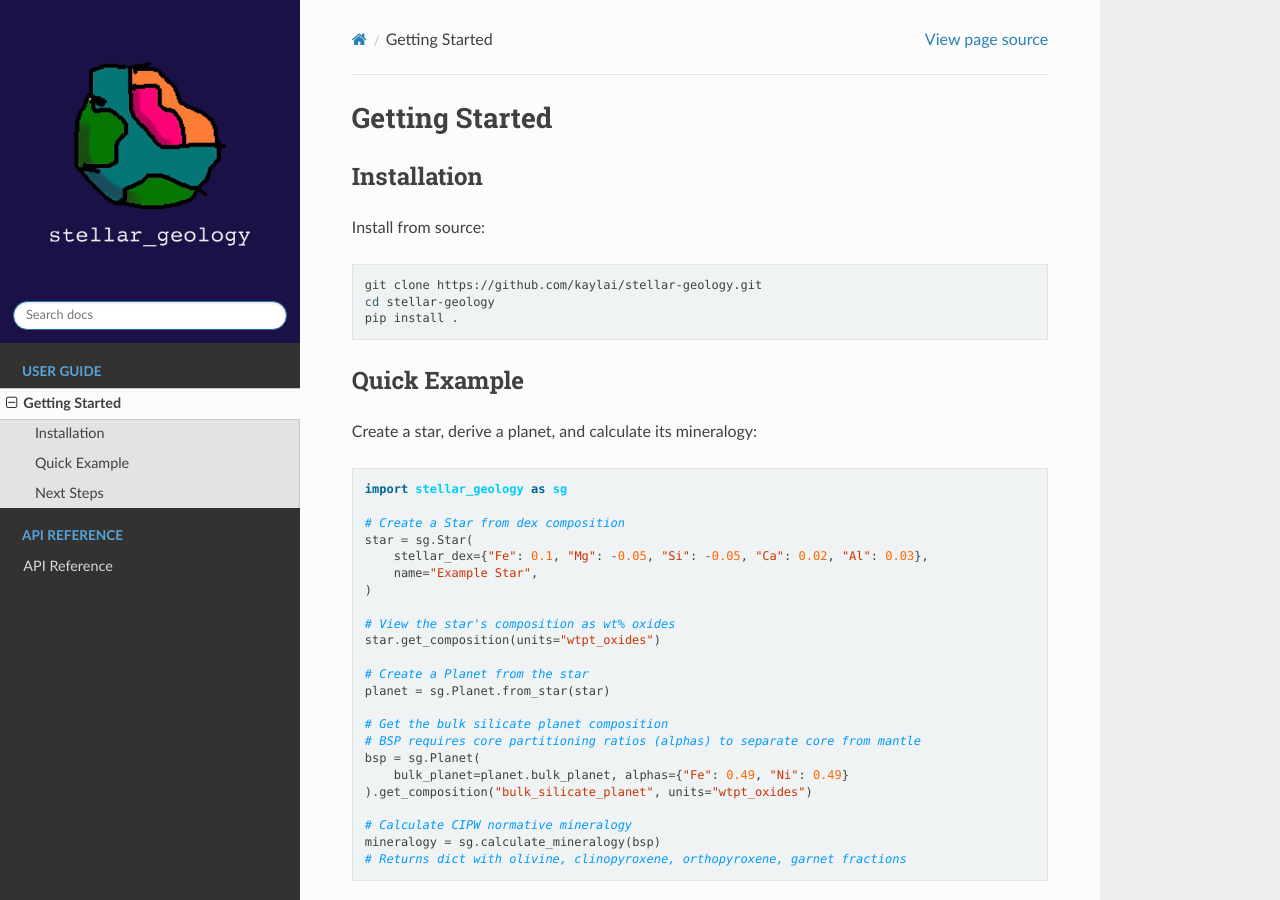
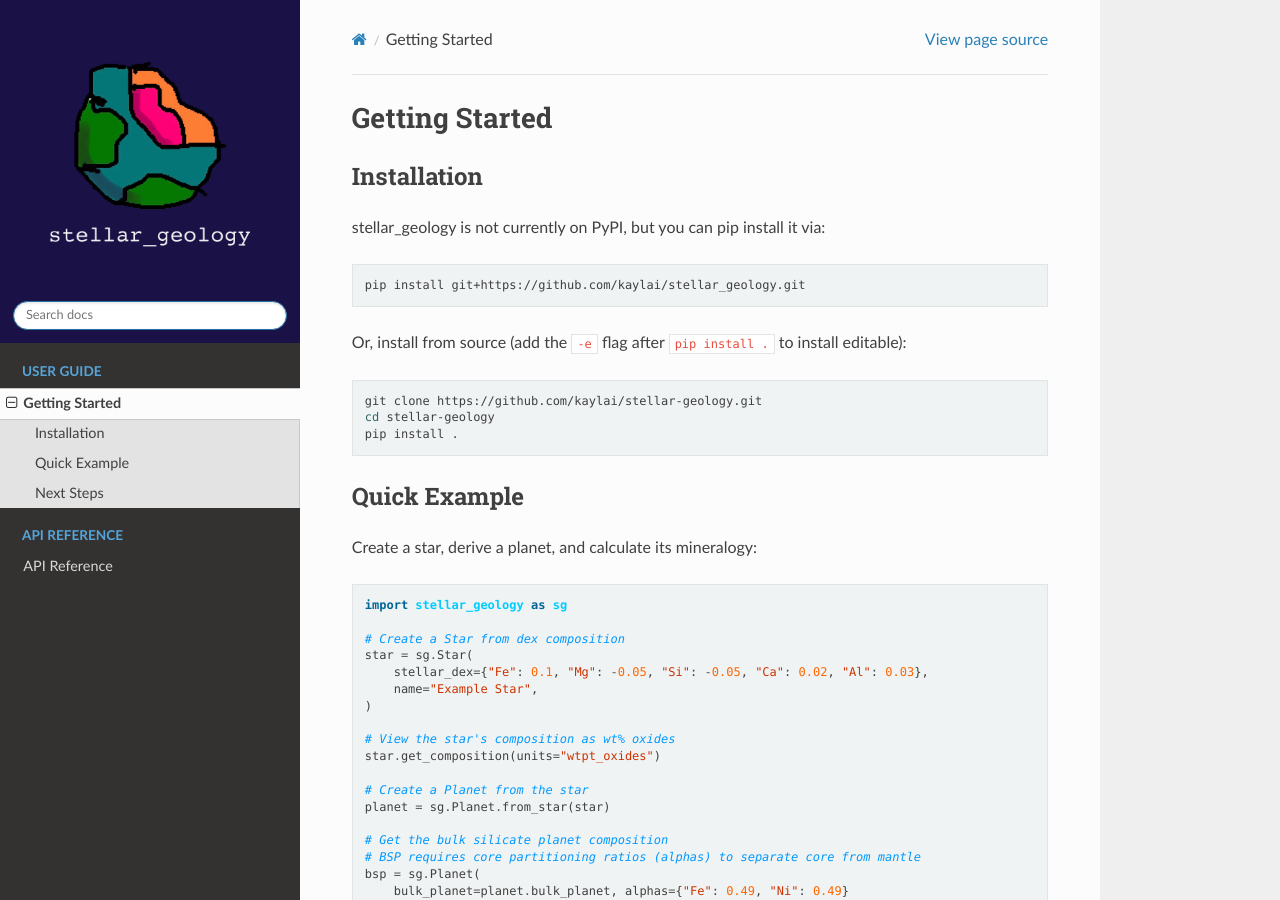
Before and after one commit to kaylai/stellar-geology, a Sphinx documentation site: the page built from docs/getting_started.md, in a window 1280 px wide and 900 px high. Built offline with Sphinx 7.4.7 and the Read the Docs theme 3.1.0, drawn with Linux system fonts in a browser that asks for light colours; pages that are not in the unit, such as notebooks, are missing from menus.

Commit message:
Update installation instructions to include pip git+

````diff
--- a/docs/getting_started.md
+++ b/docs/getting_started.md
@@ -2,7 +2,13 @@
 
 ## Installation
 
-Install from source:
+stellar_geology is not currently on PyPI, but you can pip install it via:
+
+```bash
+pip install git+https://github.com/kaylai/stellar_geology.git
+```
+
+Or, install from source (add the `-e` flag after `pip install .` to install editable):
 
 ```bash
 git clone https://github.com/kaylai/stellar-geology.git
````
Also changed, not shown: README.md (+7 -0 lines).
